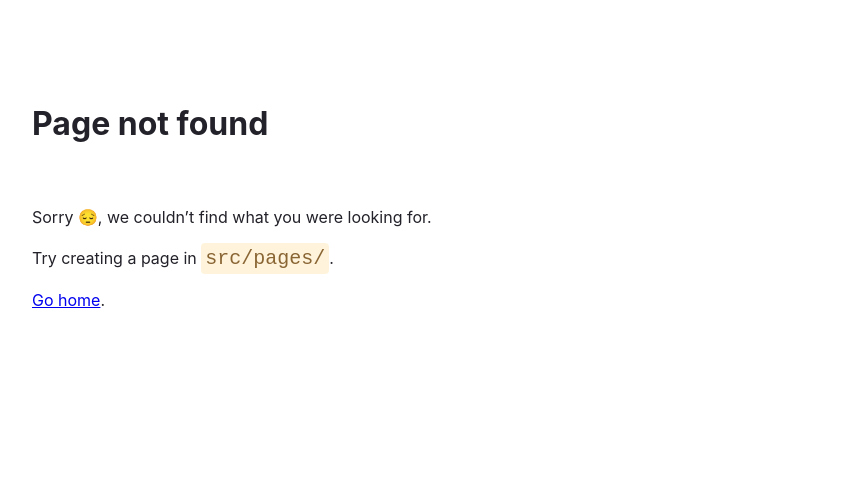
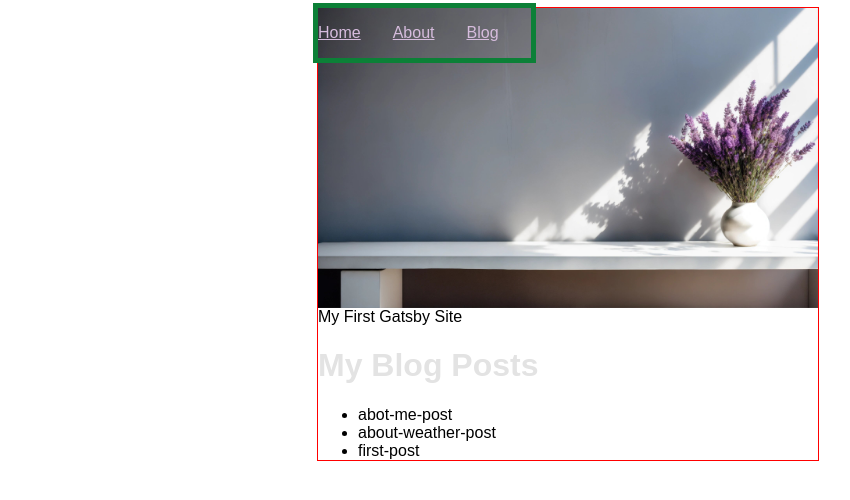
Before and after one commit to LyudmilaRomanchenko/my-first-gatsby-sity, a Gatsby site: page /blog in a window 1280 px wide. Before the commit this address had no page. Shown: the whole page, without its empty margins (72-922 px from the left). Built offline with nearby package versions, Linux system fonts and the light colour scheme; Gatsby itself is replaced by a stand-in of ours.

Commit message:
add blog

```diff
--- a/gatsby-config.js
+++ b/gatsby-config.js
@@ -3,7 +3,18 @@
  */
 module.exports = {
     siteMetadata: {
+        title: 'My First Gatsby Site',
         siteUrl: `https://www.yourdomain.tld`,
     },
-    plugins: ['gatsby-plugin-image', 'gatsby-plugin-sharp'],
+    plugins: [
+        'gatsby-plugin-image',
+        'gatsby-plugin-sharp',
+        {
+            resolve: 'gatsby-source-filesystem',
+            options: {
+                name: `blog`,
+                path: `${__dirname}/blog`,
+            },
+        },
+    ],
 };
--- a/src/components/layout.js
+++ b/src/components/layout.js
@@ -1,25 +1,42 @@
 import * as React from 'react';
-import { Link } from 'gatsby';
+import { Link, useStaticQuery, graphql } from 'gatsby';
 // import { container } from './layout.module.css';
 import * as s from './layout.module.css';
 import { StaticImage } from 'gatsby-plugin-image';
 
 const Layout = ({ pageTitle, children }) => {
+    const data = useStaticQuery(graphql`
+        query {
+            site {
+                siteMetadata {
+                    title
+                }
+            }
+        }
+    `);
+    console.log('data', data);
     return (
         <div className={s.container}>
             <StaticImage className={s.cover} src="../images/wall.jpg" alt="wall" />
 
             {/* <div className={s.navContainer}> */}
+            <header className={s.siteTitle}>{data.site.siteMetadata.title}</header>
+
             <nav className={s.nav}>
                 <ul className={s.links}>
                     <li className={s.item}>
-                        <Link to="/" className={s.ext}>
+                        <Link to="/" className={s.text}>
                             Home
                         </Link>
                     </li>
                     <li className={s.item}>
                         <Link to="/about" className={s.text}>
                             About
+                        </Link>
+                    </li>
+                    <li className={s.item}>
+                        <Link to="/blog" className={s.text}>
+                            Blog
                         </Link>
                     </li>
                 </ul>
--- a/src/components/layout.module.css
+++ b/src/components/layout.module.css
@@ -8,7 +8,14 @@
 }
 
 .heading {
-    color: rebeccapurple;
+    color: rgb(227, 227, 227);
+}
+
+.site-title {
+    font-size: 3rem;
+    color: gray;
+    font-weight: 700;
+    margin: 3rem 0;
 }
 
 .nav {
@@ -29,6 +36,7 @@
     align-items: center; */
     list-style: none;
     padding-left: 0;
+    list-style: none;
 }
 
 .item {
@@ -36,7 +44,7 @@
 }
 
 .text {
-    color: rgb(0, 0, 0);
+    color: rgb(214, 188, 221);
 }
 
 .cover {
--- /dev/null
+++ b/src/components/seo.js
@@ -0,0 +1,22 @@
+import * as React from 'react';
+import { graphql, useStaticQuery } from 'gatsby';
+
+const Seo = ({ title }) => {
+    const data = useStaticQuery(graphql`
+        query {
+            site {
+                siteMetadata {
+                    title
+                }
+            }
+        }
+    `);
+
+    return (
+        <title>
+            {title} | {data.site.siteMetadata.title}
+        </title>
+    );
+};
+
+export default Seo;
--- a/src/pages/about.js
+++ b/src/pages/about.js
@@ -1,5 +1,6 @@
 import * as React from 'react';
 import Layout from '../components/layout';
+import Seo from '../components/seo';
 
 const AboutPages = () => {
     return (
@@ -9,6 +10,6 @@
     );
 };
 
-export const Head = () => <title>About Me</title>;
+export const Head = () => <Seo title="About Me" />;
 
 export default AboutPages;
--- /dev/null
+++ b/src/pages/blog.js
@@ -0,0 +1,30 @@
+import * as React from 'react';
+import Layout from '../components/layout';
+import Seo from '../components/seo';
+import { graphql } from 'gatsby';
+
+const BlogPages = ({ data }) => {
+    return (
+        <Layout pageTitle={'My Blog Posts'}>
+            <ul>
+                {data.allFile.nodes.map((node) => (
+                    <li key={node.name}>{node.name}</li>
+                ))}
+            </ul>
+        </Layout>
+    );
+};
+
+export const query = graphql`
+    query {
+        allFile {
+            nodes {
+                name
+            }
+        }
+    }
+`;
+
+export const Head = () => <Seo title="My Blog Posts" />;
+
+export default BlogPages;
--- a/src/pages/index.js
+++ b/src/pages/index.js
@@ -1,7 +1,8 @@
 // Step 1: Import React
 import * as React from 'react';
 import Layout from '../components/layout';
-import { StaticImage } from 'gatsby-plugin-image';
+import Seo from '../components/seo';
+// import { StaticImage } from 'gatsby-plugin-image';
 
 // Step 2: Define your component
 const IndexPage = () => {
@@ -14,7 +15,7 @@
 };
 
 // You'll learn about this in the next task, just copy it for now
-export const Head = () => <title>Home Page</title>;
+export const Head = () => <Seo title="Home Page" />;
 
 // Step 3: Export your component
 export default IndexPage;
```
Also changed, not shown: blog/abot-me-post.mdx (added), blog/about-weather-post.mdx (added), blog/first-post.mdx (added).
